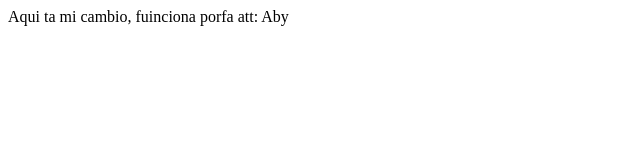
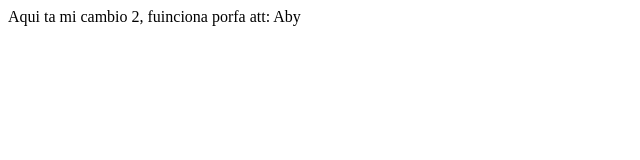
Before and after one commit to LamegoS/firstApp, a plain HTML site: page index.html in a window 1280 px wide. Shown: the full height of the page, 0-640 px from the left. Drawn offline with Linux system fonts and the light colour scheme.

Commit message:
commit -m

```diff
--- a/index.html
+++ b/index.html
@@ -2,6 +2,6 @@
     <HEAD>
     </HEAD>
     <BODY>
-    <P>Aqui ta mi cambio, fuinciona porfa att: Aby</P>
+    <P>Aqui ta mi cambio 2, fuinciona porfa att: Aby</P>
     </BODY>
     </HTML>
```
